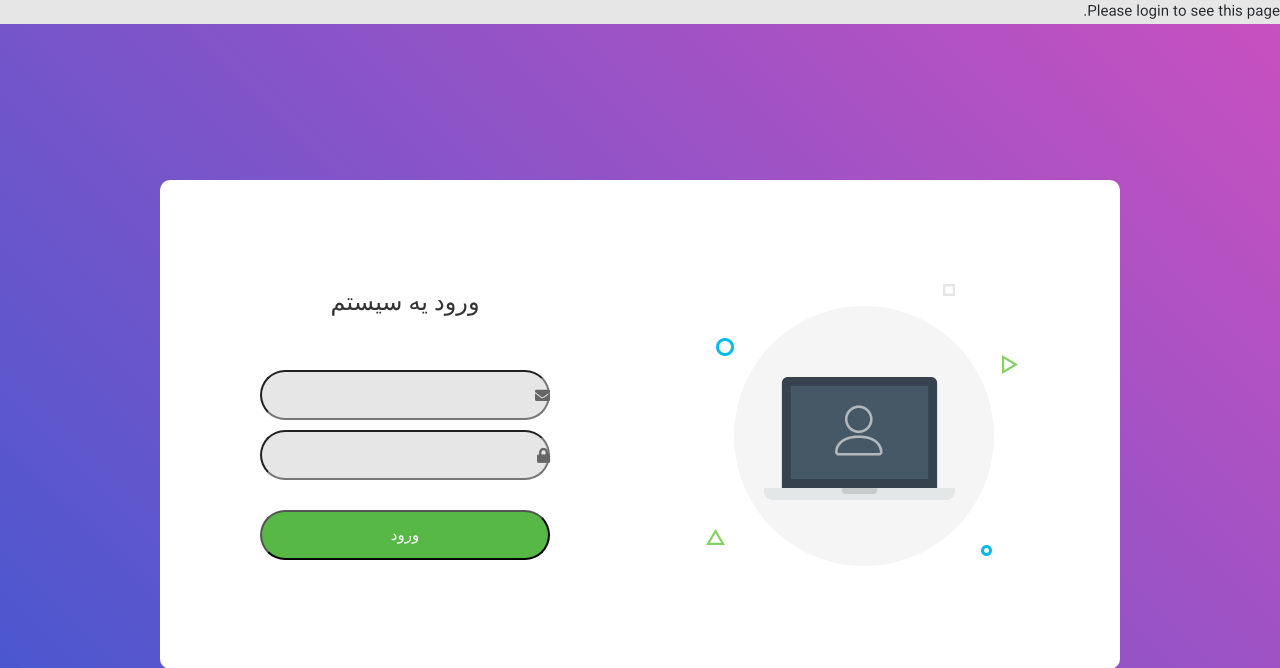
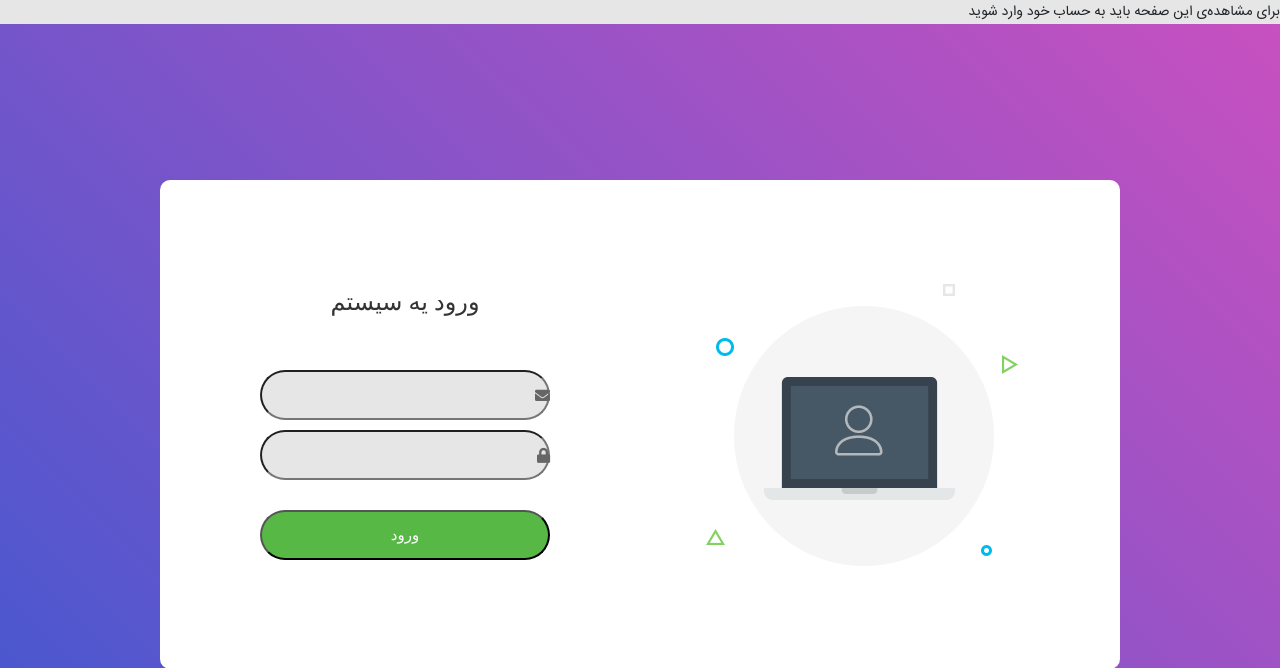
Before and after one commit to ashkantaravati/sync-my-boss, a Django app: page /accounts/login/?next=/ in a window 1280 px wide. Shown: the top 668 px of the page. Run offline with Django 3.2, Linux system fonts and the light colour scheme; parts of the project's set-up code (start-up, migrations or seed data) failed here and were passed over; some libraries are stand-ins or nearby versions.

Commit message:
translate errors to Persian

```diff
--- a/employee_activity/templates/employee_activity/login.html
+++ b/employee_activity/templates/employee_activity/login.html
@@ -20,11 +20,11 @@
 <body>
 
     {% block content %} {% if form.errors %}
-    <p>Your username and password didn't match. Please try again.</p>
+    <p>نام کاربری و گذرواژه‌ی شما صحیح نیست</p>
     {% endif %} {% if next %} {% if user.is_authenticated %}
-    <p>Your account doesn't have access to this page. To proceed, please login with an account that has access.</p>
+    <p>حساب کاربری شما به این صفحه دسترسی ندارد. برای ادامه با حساب دیگری که اجازه‌ی دسترسی به این صفحه‌ها را دارد وارد شوید.</p>
     {% else %}
-    <p>Please login to see this page.</p>
+    <p>برای مشاهده‌ی این صفحه باید به حساب خود وارد شوید</p>
     {% endif %} {% endif %}
 
     <div class="w-100 mx-auto my-0">
```
